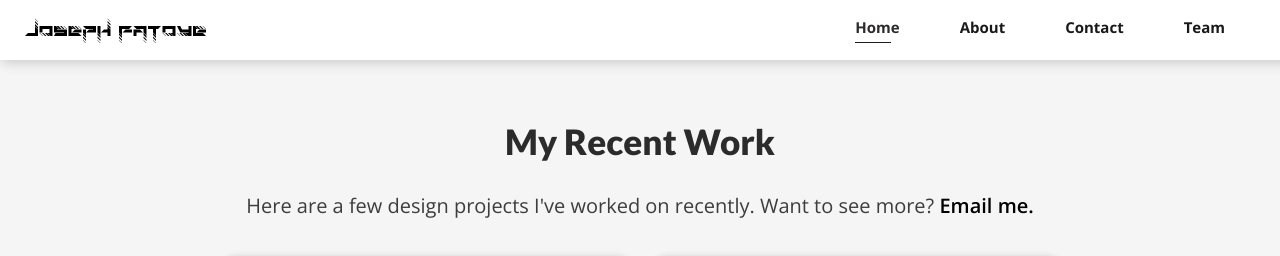
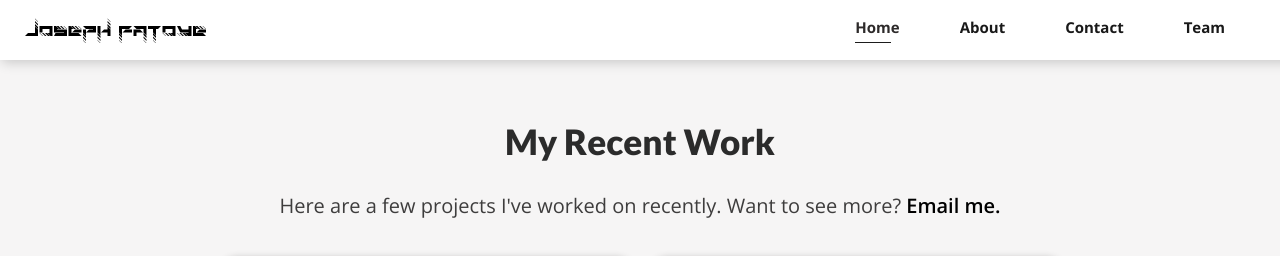
Before and after one commit to PAPPY-JOE/portfolio2, a plain HTML site: page portfolio.html in a window 1280 px wide. Shown: the top 256 px of the page. Drawn offline with nearby package versions, Linux system fonts and the light colour scheme; grey boxes are pictures that could not be loaded.

Commit message:
word change

```diff
--- a/portfolio.html
+++ b/portfolio.html
@@ -52,7 +52,7 @@
             <div class="recent__work">
                 <div class="recent__header">
                     <h2>My Recent Work</h2>
-                    <p>Here are a few design projects I've worked on recently. Want to see more? <a href="mailto:fatoyejoseph@gmail.com">Email me.</a></p>
+                    <p>Here are a few projects I've worked on recently. Want to see more? <a href="mailto:fatoyejoseph@gmail.com">Email me.</a></p>
                 </div>
                 <div class="recent__body">
 
```
